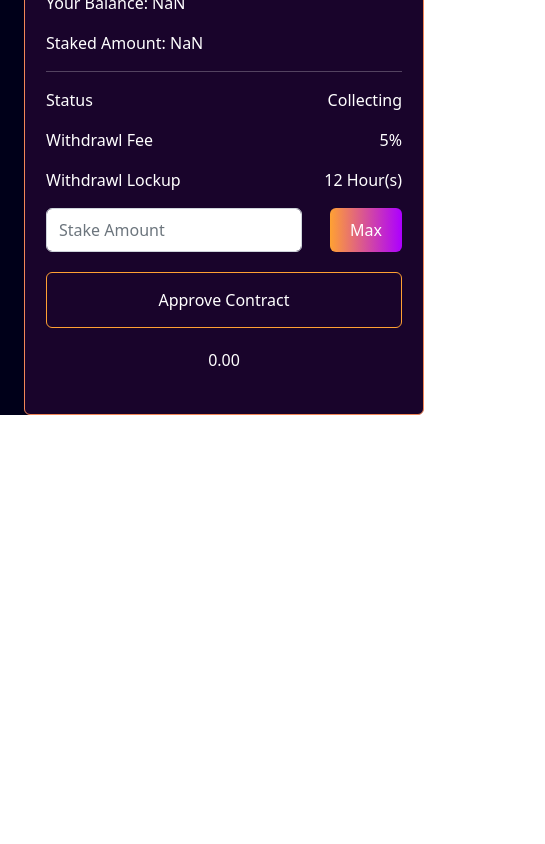
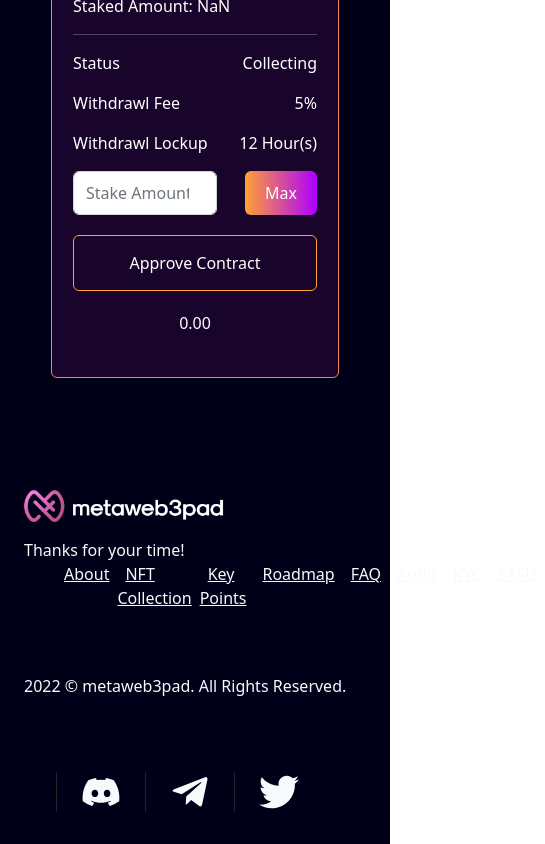
Before and after one commit to kesaviwebsolutions/staking, a React (Create React App) app: page / in a window 390 px wide. Shown: the part 945-1789 px from the top of the page, 545 px wide, since content can reach past the window. Before the commit the page ends 1380 px from the top, so only its background shows below. Built offline with nearby package versions, Linux system fonts and the light colour scheme.

Commit message:
stacking-app-created

```diff
--- a/src/App.css
+++ b/src/App.css
@@ -5,7 +5,9 @@ section {
   font-family: revert;
 }
 /* NAVBAR */
-
+img.nav-logo {
+  width: 200px;
+}
 .btn.button {
   background: linear-gradient(89.69deg, #ffa133 0.27%, #ad00ff 98.91%);
   border: none;
@@ -19,6 +21,16 @@ section {
 .btn.button:hover {
   color: #fff;
   background: linear-gradient(89.69deg, #ffa133 0.27%, #ffa133 91%);
+}
+.dropdown-menu[data-bs-popper] {
+  top: 100%;
+  left: 27px !important;
+  background: linear-gradient(89.69deg, #ffa133 0.27%, #ad00ff 98.91%);
+  text-align: center;
+  color: #fff;
+  font-weight: 500;
+  cursor: pointer;
+  margin-top: var(--bs-dropdown-spacer);
 }
 
 /* MAIN */
@@ -37,6 +49,16 @@ section {
 }
 
 /* MetaWeb3 */
+
+.card.staking-card {
+  width: 25rem;
+  display: block;
+  margin: 30px auto 20px;
+  padding: 10px 5px;
+  background-color: rgb(25, 4, 43);
+  border: 1px solid rgb(241, 134, 87);
+  color: rgb(255, 255, 255);
+}
 
 img.ia {
   width: 50px;
@@ -82,13 +104,58 @@ img.ia {
 
 .btn.approve-button:hover {
   background: linear-gradient(89.69deg, #ffa133 0.27%, #ad00ff 98.91%);
-  transition-delay:5s;
+  transition-delay: 5s;
   color: #ffff;
 }
 
+/* FOOTER */
+
+img.footerimg {
+  width: 200px;
+}
+ul.footer-nav-items {
+  display: flex;
+}
+li.nav-item {
+  list-style: none;
+}
+
+ul.footer-social-items {
+  display: flex;
+}
+li.footer-social-item {
+  list-style: none;
+  border-left: 1px solid;
+}
+
+.footer-social-links{
+ margin-top: 25px;
+
+}
 @media screen and (max-width: 640px) {
   .main-area {
     padding-top: 70px;
     margin-left: 0px;
   }
 }
+
+@media screen and (max-width: 480px) {
+  .card.staking-card {
+    width: 20rem;
+  }
+}
+@media screen and (max-width: 412px) {
+  .card.staking-card {
+    width: 18rem;
+  }
+}
+
+@media screen and (max-width:912px) {
+  .main-area{
+    text-align: center;
+  }
+  .footer-social-links{
+    margin-top: 10px;
+
+   }
+}
--- a/src/App.js
+++ b/src/App.js
@@ -1,5 +1,6 @@
-import { BrowserRouter as Router} from "react-router-dom";
+import { BrowserRouter as Router } from "react-router-dom";
 import "./App.css";
+import Footer from "./components/Footer";
 import Main from "./components/Main";
 import Navbar from "./components/Navbar";
 
@@ -8,7 +9,7 @@ function App() {
     <div className="App">
       <Router>
         <Navbar />
-       <Main/>
+        <Main />
       </Router>
     </div>
   );
--- /dev/null
+++ b/src/components/Footer.js
@@ -0,0 +1,150 @@
+import React from "react";
+import footerLogo from "../images/logo (1).png";
+import { FaDiscord, FaTelegramPlane, FaTwitter } from "react-icons/fa";
+
+export default function Footer() {
+  return (
+    <div>
+      <section>
+        <div className="container">
+          <div className="row mt-5 py-3">
+            <div className="col-lg-7">
+              <div className="footer mt-5 mb-3">
+                <img src={footerLogo} alt="" className="footerimg" />
+              </div>
+              <span className="text-light fw-light">Thanks for your time!</span>
+              <div className="footer-link">
+                <ul className="footer-nav-items">
+                  <li className="nav-item">
+                    <a
+                      href="https://metaweb3pad.io/index.html#about-us"
+                      target="_blank"
+                      rel="noreferrer"
+                      className="text-light fw-light mx-2"
+                    >
+                      About
+                    </a>
+                  </li>
+                  <li className="nav-item">
+                    <a
+                      href="https://metaweb3pad.io/index.html#nft"
+                      target="_blank"
+                      rel="noreferrer"
+                      className="text-light fw-light mx-2"
+                    >
+                      NFT Collection
+                    </a>
+                  </li>
+                  <li className="nav-item">
+                    <a
+                      href="https://metaweb3pad.io/index.html#key-points"
+                      target="_blank"
+                      rel="noreferrer"
+                      className="text-light fw-light mx-2"
+                    >
+                      Key Points
+                    </a>
+                  </li>
+                  <li className="nav-item">
+                    <a
+                      href="https://metaweb3pad.io/index.html#roadmap"
+                      target="_blank"
+                      rel="noreferrer"
+                      className="text-light fw-light mx-2"
+                    >
+                      Roadmap
+                    </a>
+                  </li>
+                  <li className="nav-item">
+                    <a
+                      href="https://metaweb3pad.io/index.html#faq"
+                      target="_blank"
+                      rel="noreferrer"
+                      className="text-light fw-light mx-2"
+                    >
+                      FAQ
+                    </a>
+                  </li>
+                  <li className="nav-item">
+                    <a
+                      href="https://github.com/cyberscope-io/audits/blob/main/metaweb3pad/audit.pdf"
+                      target="_blank"
+                      rel="noreferrer"
+                      className="text-light fw-light mx-2"
+                    >
+                      Audit
+                    </a>
+                  </li>
+                  <li className="nav-item">
+                    <a
+                      href="https://github.com/cyberscope-io/kyc/blob/main/metaweb3pad/kyc.png"
+                      target="_blank"
+                      rel="noreferrer"
+                      className="text-light fw-light mx-2"
+                    >
+                      KYC
+                    </a>
+                  </li>
+                  <li className="nav-item">
+                    <a
+                      href="https://github.com/kesaviwebsolutions/Safu-report/blob/main/MetaWeb3Pad%20SAFU%20REPORT.pdf"
+                      target="_blank"
+                      rel="noreferrer"
+                      className="text-light fw-light mx-2"
+                    >
+                      SAFU
+                    </a>
+                  </li>
+                </ul>
+              </div>
+              <div className="copy-right">
+                <p className="text-light py-5">
+                  2022 © metaweb3pad. All Rights Reserved.
+                </p>
+              </div>
+            </div>
+            <div className="col-lg-5">
+              <div className="footer-social-links">
+                <ul className="footer-social-items">
+                  <li className="footer-social-item">
+                    <a
+                      className="social-link active text-light mx-4"
+                      aria-current="page"
+                      href="https://t.me/MetaWeb3Pad"
+                      target="_blank"
+                      rel="noreferrer"
+                    >
+                      <FaDiscord size={40} />
+                    </a>
+                  </li>
+                  <li className="footer-social-item">
+                    <a
+                      className="social-link active text-light mx-4"
+                      aria-current="page"
+                      href="https://t.me/MetaWeb3Pad"
+                      target="_blank"
+                      rel="noreferrer"
+                    >
+                      <FaTelegramPlane size={40} />
+                    </a>
+                  </li>
+                  <li className="footer-social-item">
+                    <a
+                      className="social-link active text-light mx-4"
+                      aria-current="page"
+                      href="https://twitter.com/MetaWeb3Pad"
+                      target="_blank"
+                      rel="noreferrer"
+                    >
+                      <FaTwitter size={40} />
+                    </a>
+                  </li>
+                </ul>
+              </div>
+            </div>
+          </div>
+        </div>
+      </section>
+    </div>
+  );
+}
--- a/src/components/MetaWeb3.js
+++ b/src/components/MetaWeb3.js
@@ -1,21 +1,13 @@
 import React from "react";
 import favicon from "../images/favicon.png";
+import { BsArrowRight } from "react-icons/bs";
+import Footer from "./Footer";
 
 export default function MetaWeb3() {
   return (
+    <div>
       <div className="container">
-      <div
-        className="card"
-        style={{
-          width: "25rem",
-          display: "block",
-          margin: "30px auto 20px",
-          padding: "10px 5px",
-          backgroundColor: "#19042b",
-          border: "1px solid #F18657",
-          color: "#fff",
-        }}
-      >
+        <div className="card staking-card">
           <div className="card-body">
             <h5 className="card-title">MetaWeb3 Stacking</h5>
             <div className="image-area">
@@ -31,6 +23,7 @@ export default function MetaWeb3() {
                 </span>
                 <img src={favicon} alt="" className="ia" />
               </div>
+              <BsArrowRight size={50} style={{marginTop:"20px", fontWeight:"bold"}}/>
               <div>
                 <span
                   style={{
@@ -92,5 +85,7 @@ export default function MetaWeb3() {
           </div>
         </div>
       </div>
+      <Footer />
+    </div>
   );
 }
```
Also changed, not shown: src/components/Navbar.js (+45 -10 lines). Lines whose indentation alone changed are shown as unchanged.
